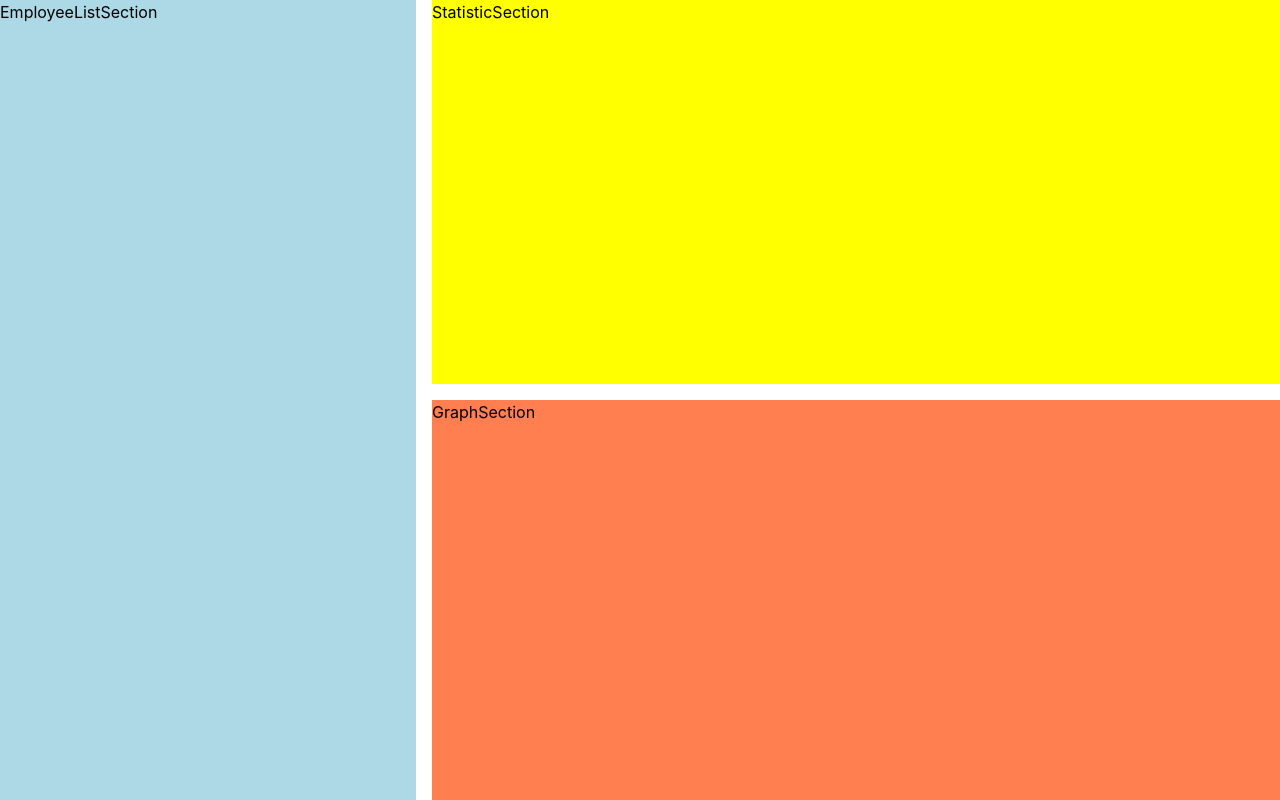
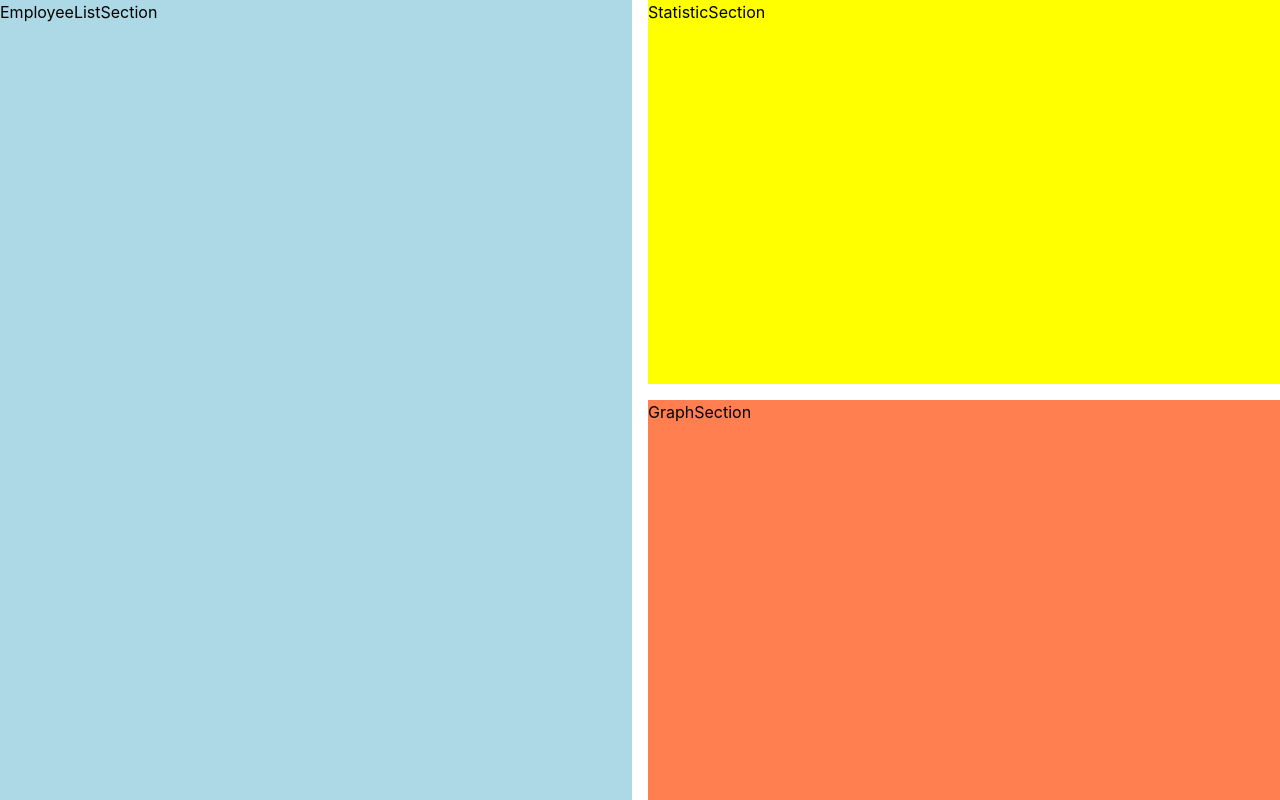
Before and after one commit to MichaelRydl/hr-demo-system, a React (Create React App) app: page / in a window 1280 px wide. Built offline with nearby package versions, Linux system fonts and the light colour scheme.

Commit message:
Úprava prvotního rozložení prvků aplikace

```diff
--- a/src/App.tsx
+++ b/src/App.tsx
@@ -5,7 +5,7 @@ import StatisticSection from "./components/StatisticSection/StatisticSection";
 
 function App() {
   return (
-    <div className="h-screen grid grid-cols-3 grid-rows-2 gap-4">
+    <div className="h-screen grid grid-cols-4 grid-rows-2 gap-4">
       <EmployeeListSection />
       <StatisticSection />
       <GraphSection />
--- a/src/components/EmployeeListSection/EmployeeListSection.tsx
+++ b/src/components/EmployeeListSection/EmployeeListSection.tsx
@@ -2,7 +2,7 @@ import React from "react";
 
 const EmployeeListSection = () => {
   return (
-    <div style={{ background: "lightblue" }} className="row-span-3">
+    <div style={{ background: "lightblue" }} className="row-span-3 col-span-2">
       <h1>EmployeeListSection</h1>
     </div>
   );
```
